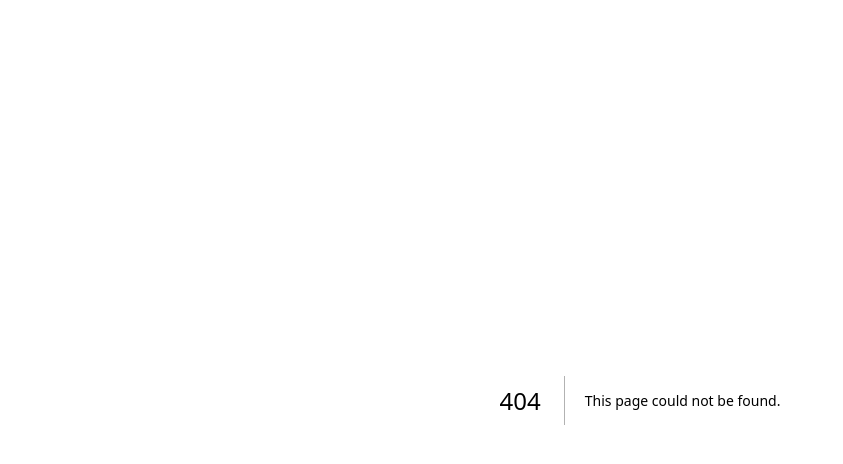
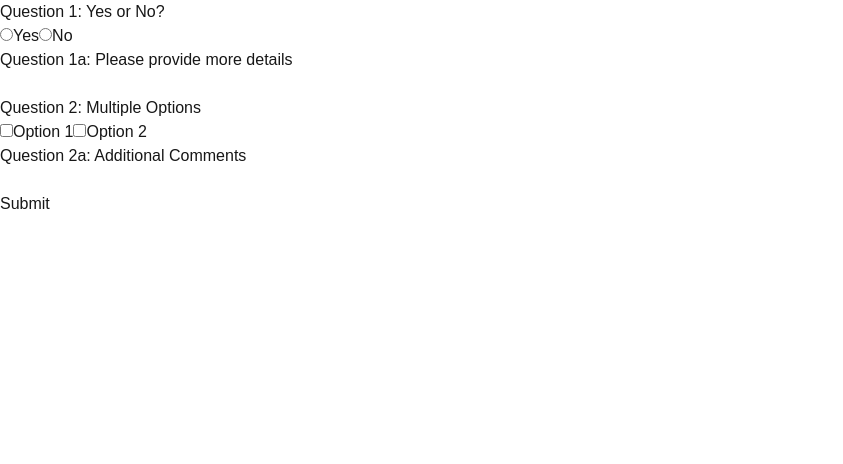
Before and after one commit to alinafe98alhaji/esawasJavascript, a Next.js app: page /dataquality in a window 1280 px wide. Before the commit this address had no page. Shown: the top 464 px of the page, without its empty margins (0-843 px from the left). Built offline with nearby package versions, Linux system fonts and the light colour scheme.

Commit message:
ready to POST responses as JSON.

```diff
--- a/app/dataownershipandmanagement/page.tsx
+++ b/app/dataownershipandmanagement/page.tsx
@@ -1,9 +1,12 @@
 "use client";
 
-import { useState } from "react";
+import { useEffect, useState } from "react";
 
 const SurveyPage = () => {
   const [isDarkMode, setIsDarkMode] = useState(false);
+  const [compiledResponses, setCompiledResponses] = useState<{
+    [key: string]: string;
+  }>({});
   const [currentQuestionIndex, setCurrentQuestionIndex] = useState(0);
   const [error, setError] = useState<string | null>(null);
 
@@ -123,9 +126,10 @@ const SurveyPage = () => {
       return value !== null && value !== "5";
     });
 
-  const saveResponsesToJSON = (ident: string) => {
+  const saveResponsesToJSON = () => {
     const json = JSON.stringify(responses, null, 2);
-    console.log(json); // Replace with save logic or API call as needed
+    //console.log(json); // Replace with save logic or API call as needed
+    return json;
   };
 
   // Custom validation functions for specific questions
@@ -138,6 +142,18 @@ const SurveyPage = () => {
       area => typeof responses[area] === "string" && responses[area] !== null
     );
   };
+
+  useEffect(
+    () => {
+      console.log("Updated compiledResponses:", compiledResponses);
+    },
+    [compiledResponses]
+  );
+
+  // const saveResponsesToJSON = () => {
+  //   const json = JSON.stringify(responses, null, 2);
+  //   return json;
+  // };
 
   const handleNext = () => {
     const currentQuestion = questions[currentQuestionIndex];
@@ -181,21 +197,28 @@ const SurveyPage = () => {
       setError("Please select an option for all areas.");
       return;
     } else if (currentQuestion.id === "submit") {
+      const finalResponses = saveResponsesToJSON();
+      console.log(compiledResponses);
       // Add your submit logic here
       alert("Responses submitted!");
       return;
     }
-    saveResponsesToJSON(currentQuestion.id);
+
+    setCompiledResponses(prevCompiled => ({
+      ...prevCompiled,
+      [currentQuestion.id]: saveResponsesToJSON()
+    }));
+
     setCurrentQuestionIndex(prevIndex => prevIndex + 1);
     setError(null);
   };
 
-  const handleBack = () => {
-    if (currentQuestionIndex > 0) {
-      setCurrentQuestionIndex(prevIndex => prevIndex - 1);
-      setError(null);
-    }
-  };
+  // const handleBack = () => {
+  //   if (currentQuestionIndex > 0) {
+  //     setCurrentQuestionIndex(prevIndex => prevIndex - 1);
+  //     setError(null);
+  //   }
+  // };
 
   const renderQuestion = () => {
     const currentQuestion = questions[currentQuestionIndex];
--- /dev/null
+++ b/app/dataquality/page.tsx
@@ -0,0 +1,124 @@
+"use client";
+import React, { useState } from "react";
+import { useForm } from "react-hook-form";
+
+type Responses = {
+  question1: string[];
+  question1a: string[];
+  question2: string[];
+  question2a: string[];
+  // Add more questions as needed
+};
+
+const Survey: React.FC = () => {
+  const { register, handleSubmit, formState: { errors } } = useForm();
+  const [responses, setResponses] = useState<Responses>({
+    question1: [],
+    question1a: [],
+    question2: [],
+    question2a: []
+    // Initialize for all questions
+  });
+
+  const onSubmit = async (data: any) => {
+    console.log("Form Data: ", data);
+    await saveResponsesToJson();
+  };
+
+  const handleNext = (questionKey: keyof Responses, response: string) => {
+    setResponses(prevResponses => ({
+      ...prevResponses,
+      [questionKey]: [...prevResponses[questionKey], response] // Save all responses for the question
+    }));
+  };
+
+  const saveResponsesToJson = async () => {
+    const compiledResponses = {
+      responses
+    };
+
+    await saveToDatabase(compiledResponses);
+  };
+
+  const saveToDatabase = async (data: any) => {
+    console.log("Saving data to database:", data);
+    // Here you would implement your actual database save logic
+    // Example: await fetch('/api/save', { method: 'POST', body: JSON.stringify(data) });
+  };
+
+  return (
+    <form onSubmit={handleSubmit(onSubmit)}>
+      <div>
+        <h2>Question 1: Yes or No?</h2>
+        <label>
+          <input
+            type="radio"
+            value="Yes"
+            {...register("question1")}
+            onChange={() => handleNext("question1", "Yes")}
+          />
+          Yes
+        </label>
+        <label>
+          <input
+            type="radio"
+            value="No"
+            {...register("question1")}
+            onChange={() => handleNext("question1", "No")}
+          />
+          No
+        </label>
+        {errors.question1 && <span>This field is required</span>}
+      </div>
+
+      <div>
+        <h2>Question 1a: Please provide more details</h2>
+        <label>
+          <input
+            type="text"
+            {...register("question1a")}
+            onBlur={e => handleNext("question1a", e.target.value)}
+          />
+        </label>
+      </div>
+
+      <div>
+        <h2>Question 2: Multiple Options</h2>
+        <label>
+          <input
+            type="checkbox"
+            value="Option1"
+            {...register("question2")}
+            onChange={e => handleNext("question2", e.target.value)}
+          />
+          Option 1
+        </label>
+        <label>
+          <input
+            type="checkbox"
+            value="Option2"
+            {...register("question2")}
+            onChange={e => handleNext("question2", e.target.value)}
+          />
+          Option 2
+        </label>
+        {errors.question2 && <span>This field is required</span>}
+      </div>
+
+      <div>
+        <h2>Question 2a: Additional Comments</h2>
+        <label>
+          <input
+            type="text"
+            {...register("question2a")}
+            onBlur={e => handleNext("question2a", e.target.value)}
+          />
+        </label>
+      </div>
+
+      <button type="submit">Submit</button>
+    </form>
+  );
+};
+
+export default Survey;
--- a/package.json
+++ b/package.json
@@ -11,7 +11,8 @@
   "dependencies": {
     "next": "14.2.15",
     "react": "^18",
-    "react-dom": "^18"
+    "react-dom": "^18",
+    "react-hook-form": "^7.53.1"
   },
   "devDependencies": {
     "@types/json5": "^0.0.30",
```
Also changed, not shown: 1 other file (tests, documents, lock files or other folders).
